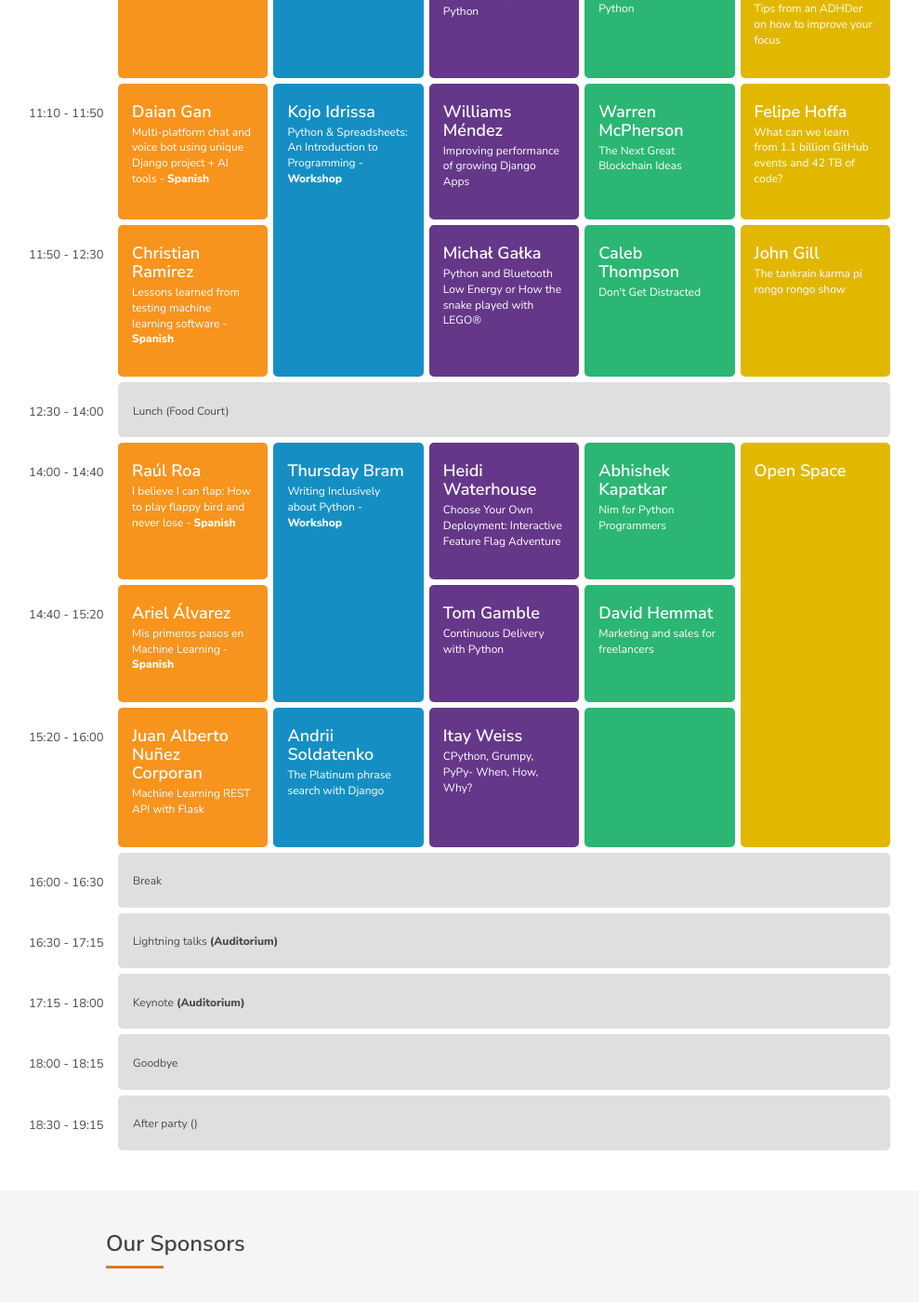
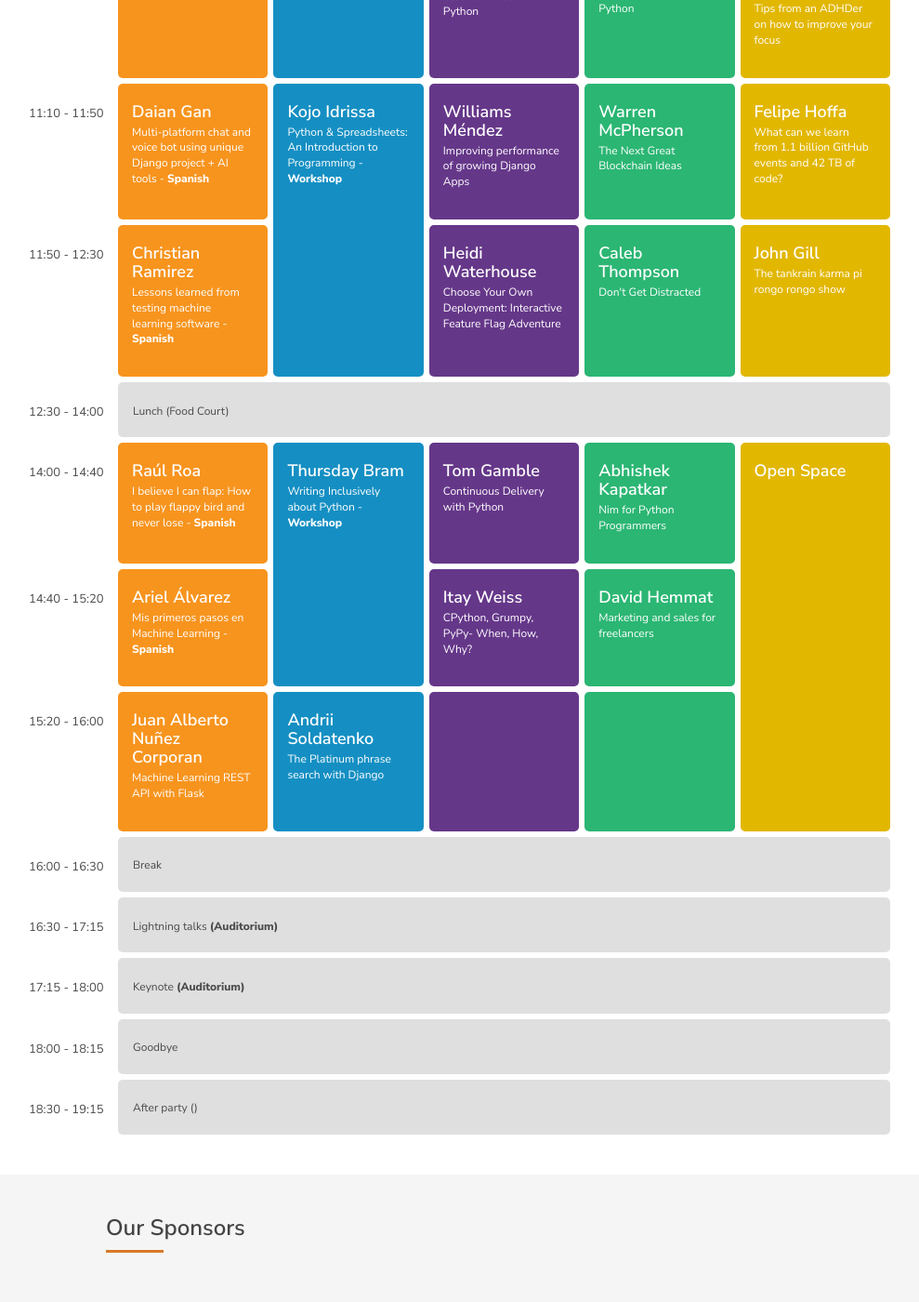
Before and after one commit to pycaribbean/pycaribbean.github.io, a Jekyll site: the page built from schedule.html, in a window 1280 px wide and 1400 px high, scrolled down 2393 px. Shown: the whole window at 93% size, without its empty margins (144-1133 px from the left). Built offline with Jekyll 4.4.1, drawn with Linux system fonts in a browser that asks for light colours; nearby versions of some CDN libraries; library files that are not in the unit come from our copies.

Commit message:
Remove cancelled talk

```diff
--- a/schedule.html
+++ b/schedule.html
@@ -343,8 +343,8 @@
             <p>Lessons learned from testing machine learning software - <b>Spanish</b></p>
         </div>
         <div class="lecture purple">
-            <h4>Michał Gałka</h4>
-            <p>Python and Bluetooth Low Energy or How the snake played with LEGO®</p>
+            <h4>Heidi Waterhouse</h4>
+            <p>Choose Your Own Deployment: Interactive Feature Flag Adventure</p>
         </div>
         <div class="lecture green">
             <h4>Caleb Thompson</h4>
@@ -391,8 +391,8 @@
             <p>Mis primeros pasos en Machine Learning  - <b>Spanish</b></p>
         </div>
         <div class="lecture purple">
-            <h4> Tom Gamble </h4>
-            <p>Continuous Delivery with Python</p>
+            <h4>Itay Weiss</h4>
+            <p>CPython, Grumpy, PyPy- When, How, Why?</p>
         </div>
         <div class="lecture green">
             <h4>David Hemmat</h4>
@@ -413,13 +413,8 @@
             <h4>Andrii Soldatenko</h4>
             <p>The Platinum phrase search with Django</p>
         </div>
-        <div class="lecture purple">
-            <h4>Itay Weiss</h4>
-            <p>CPython, Grumpy, PyPy- When, How, Why?</p>
-        </div>
-        <div class="lecture green">
-
-        </div>
+        <div class="lecture purple"> </div>
+        <div class="lecture green"> </div>
 
         <!-- ////////////// End Row ////////////// -->
 
```
Also changed, not shown: other parts of schedule.html (+2 -2 lines).
